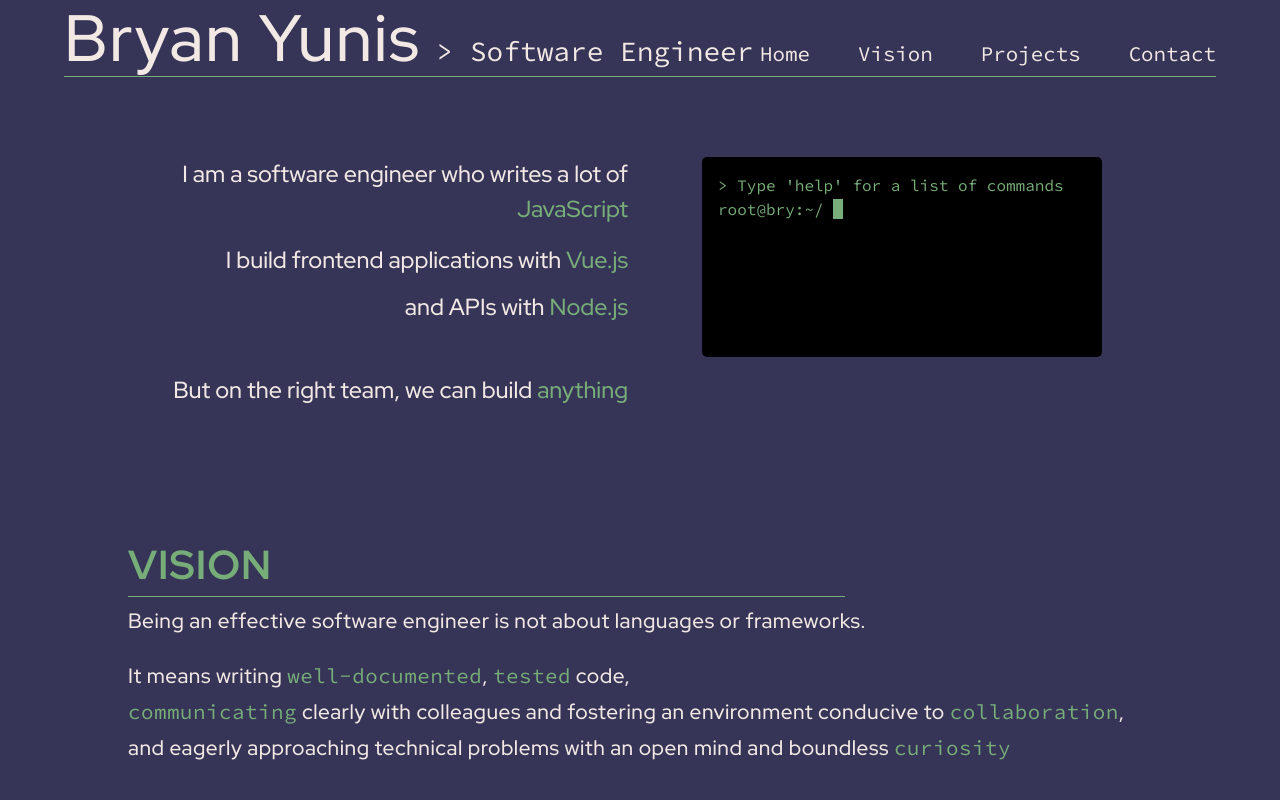
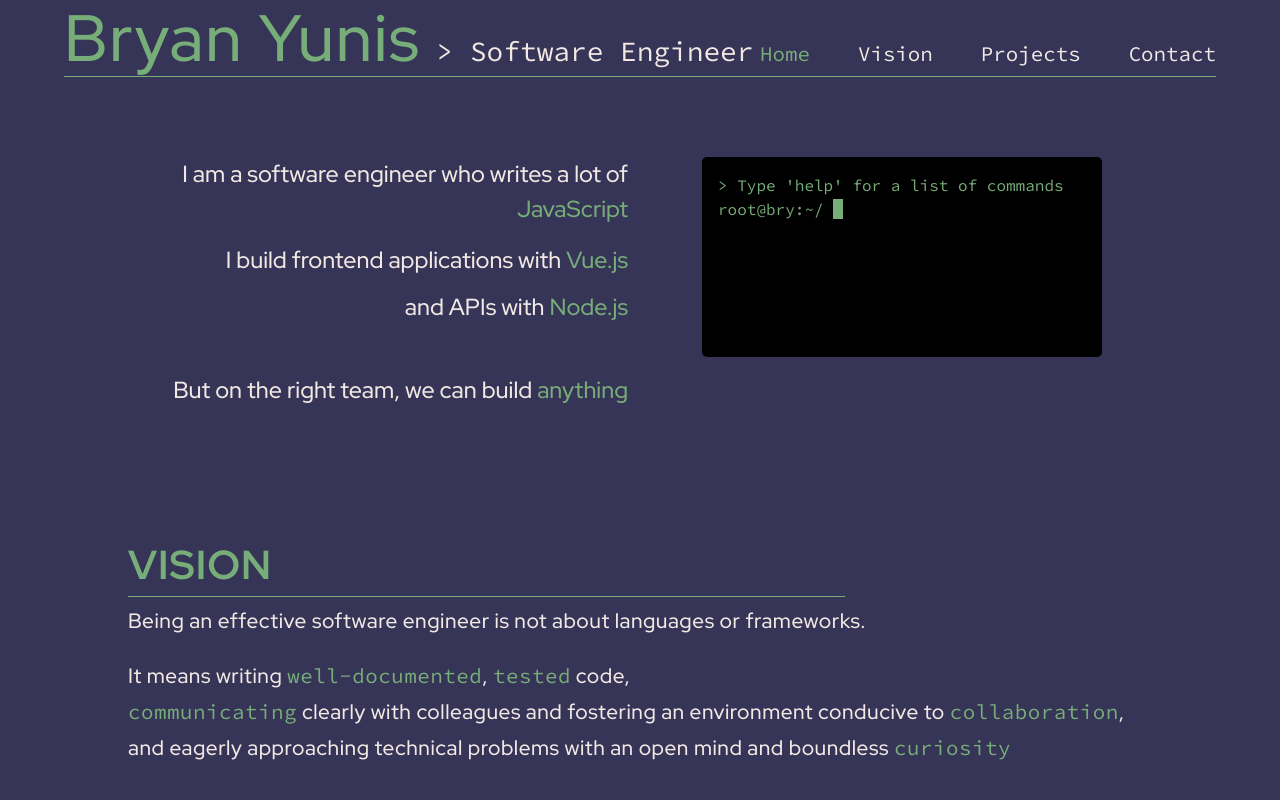
Before and after one commit to bry-an/portfolio-v2, a Vue app: page / in a window 1280 px wide. Shown: the top 800 px of the page. Built offline with nearby package versions, Linux system fonts and the light colour scheme.

Commit message:
change nav item colors to correspond with page location

```diff
--- a/src/components/Header.vue
+++ b/src/components/Header.vue
@@ -1,5 +1,8 @@
 <template>
-  <div class="header-container">
+  <div
+    id="kitten"
+    class="header-container"
+  >
     <div class="header flex flex-col xl:flex-row justify-center xl:justify-between items-center xl:items-baseline">
       <div class="flex flex-col sm:flex-row items-center sm:items-baseline">
         <h1 class="tracking-wide inline header-name">
@@ -11,25 +14,25 @@
       </div>
       <div class="flex justify-center items-baseline nav-box">
         <span
-          class="cursor-pointer mr-6 xl:mr-12 nav-item"
+          :class="['cursor-pointer mr-6 xl:mr-12 nav-item', {'text-andes': scrollPos < navItemPositions.vision }]"
           @click="scroll('home')"
         >
           Home
         </span>
         <span
-          class="cursor-pointer mr-6 xl:mr-12 nav-item"
+          :class="['cursor-pointer mr-6 xl:mr-12 nav-item', {'text-andes': scrollPos > navItemPositions.vision && scrollPos < navItemPositions.projects }]"
           @click="scroll('vision')"
         >
           Vision
         </span>
         <span
-          class="cursor-pointer nav-item mr-6 xl:mr-12"
+          :class="['cursor-pointer mr-6 xl:mr-12 nav-item', {'text-andes': scrollPos > navItemPositions.projects && scrollPos < navItemPositions.contact }]"
           @click="scroll('projects')"
         >
           Projects
         </span>
         <span
-          class="cursor-pointer nav-item"
+          :class="['cursor-pointer nav-item', {'text-andes': scrollPos === navItemPositions.contact }]"
           @click="scroll('contact')"
         >
           Contact
@@ -41,13 +44,24 @@
 </template>
 
 <script>
-import { scroll } from '../utils/sharedMethods.js'
+import { onMounted, ref } from 'vue'
+import { scroll, scrollListener, getNavItemPositions, navItemPositions } from '../utils/sharedMethods.js'
 
 export default {
   name: 'Header',
   setup() {
+    const scrollPos = ref(0)
+    onMounted(() => {
+      // issue with Vue 3 comp api, DOM not yet fully rendered onMounted, thus setTimeout :(
+      setTimeout(() => {
+        getNavItemPositions()
+      })
+      scrollListener(scrollPos)
+    })
     return {
       scroll,
+      scrollPos,
+      navItemPositions,
     }
   },
 }
@@ -64,6 +78,7 @@ export default {
     width: 90%;
     margin: auto;
     .header-name {
+      color: $bry-andes;
       line-height: 9.5vmin;
       font-size: $font-large;
       @include md {
@@ -87,8 +102,8 @@ export default {
       }
       font-size: $font-small;
       .nav-item {
-        &:hover {
-          font-weight: 700;
+        &.text-andes {
+          color: $bry-andes;
         }
       }
     }
--- a/src/utils/sharedMethods.js
+++ b/src/utils/sharedMethods.js
@@ -1,6 +1,23 @@
-export function scroll(id) {
+import { reactive } from 'vue'
+
+const navItemPositions = reactive({ vision: null, projects: null, contact: null })
+
+function getNavItemPositions() {
+  navItemPositions.vision = document.getElementById('vision').getBoundingClientRect().top + window.pageYOffset - 90
+  navItemPositions.projects = document.getElementById('projects').getBoundingClientRect().top + window.pageYOffset - 90
+  navItemPositions.contact = document.body.offsetHeight - window.innerHeight
+}
+
+function scroll(id) {
   const yOffset = -90
   const element = document.getElementById(id)
-  const y = element.getBoundingClientRect().top + window.pageYOffset + yOffset
+  const y = Math.ceil(element.getBoundingClientRect().top + window.pageYOffset + yOffset)
   window.scrollTo({ top: id === 'home' ? 0 : y, behavior: 'smooth' })
 }
+
+function scrollListener(ref) {
+  document.addEventListener('scroll', () => {
+    ref.value = window.scrollY
+  })
+}
+export { scrollListener, scroll, getNavItemPositions, navItemPositions }
```
